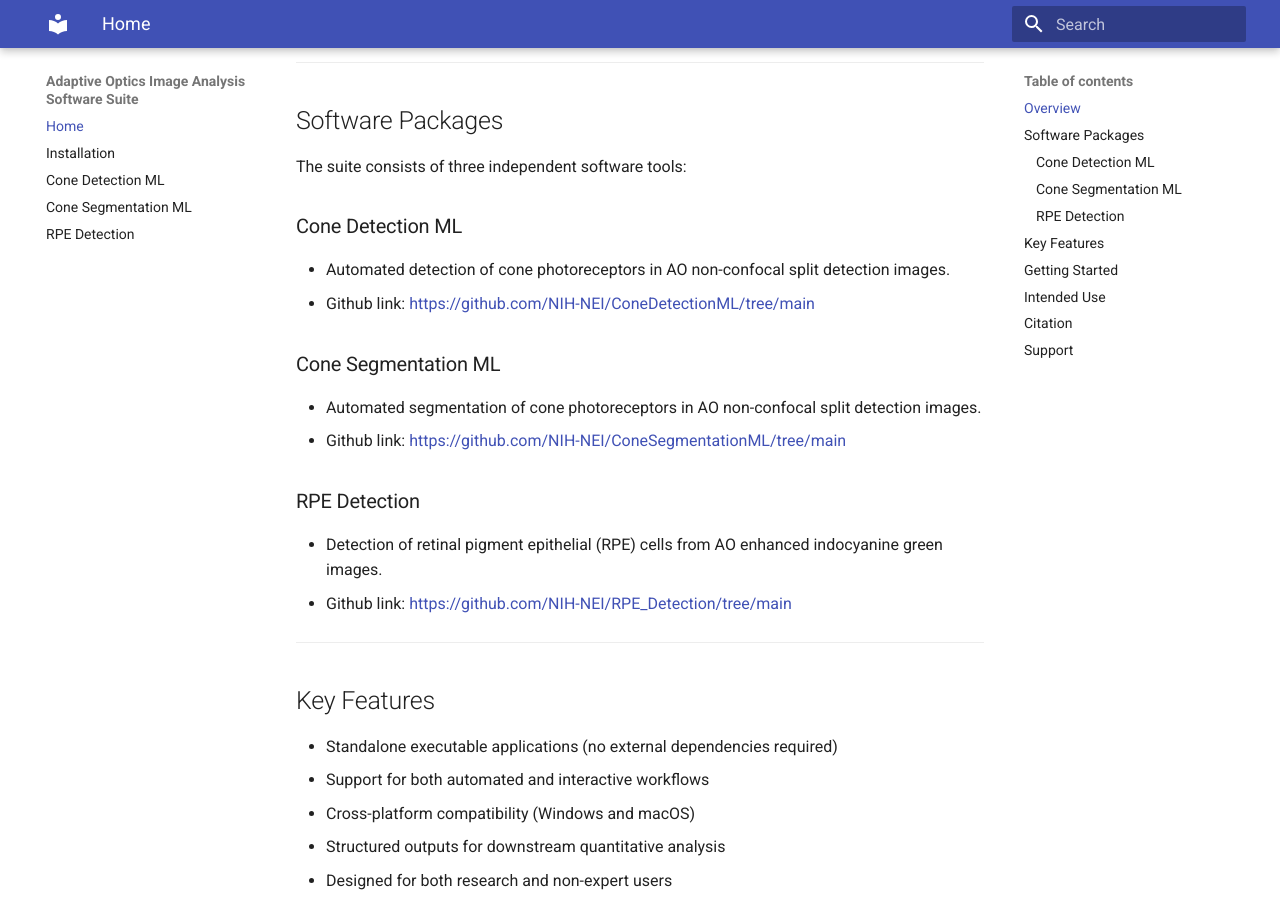
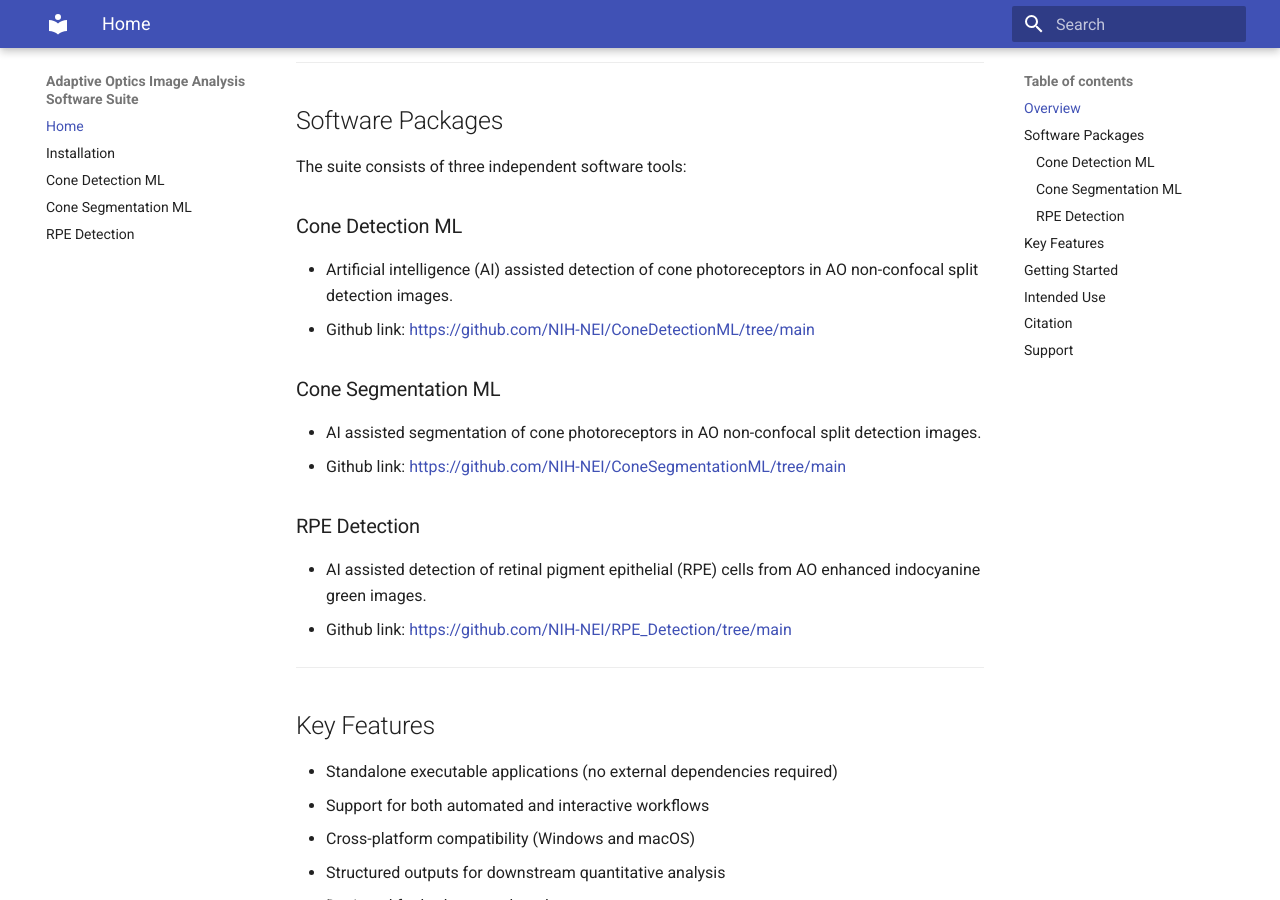
Before and after one commit to NIH-NEI/AO_software_docs, an MkDocs documentation site: the page built from docs/index.md, in a window 1280 px wide and 900 px high, scrolled down 455 px. Built offline with MkDocs 1.6.1 and Material for MkDocs 9.7.7, drawn with Linux system fonts in a browser that asks for light colours.

Commit message:
Updated Index.md

```diff
--- a/docs/index.md
+++ b/docs/index.md
@@ -17,15 +17,15 @@ This software suite provides user-friendly tools that integrate automated algori
 The suite consists of three independent software tools:
 
 ### Cone Detection ML
-- Automated detection of cone photoreceptors in AO non-confocal split detection images.
+- Artificial intelligence (AI) assisted detection of cone photoreceptors in AO non-confocal split detection images.
 - Github link: [https://github.com/NIH-NEI/ConeDetectionML/tree/main](https://github.com/NIH-NEI/ConeDetectionML/tree/main)
 
 ### Cone Segmentation ML
-- Automated segmentation of cone photoreceptors in AO non-confocal split detection images.
+- AI assisted segmentation of cone photoreceptors in AO non-confocal split detection images.
 - Github link: [https://github.com/NIH-NEI/ConeSegmentationML/tree/main](https://github.com/NIH-NEI/ConeSegmentationML/tree/main)
 
 ### RPE Detection
-- Detection of retinal pigment epithelial (RPE) cells from AO enhanced indocyanine green images.
+- AI assisted detection of retinal pigment epithelial (RPE) cells from AO enhanced indocyanine green images.
 - Github link: [https://github.com/NIH-NEI/RPE_Detection/tree/main](https://github.com/NIH-NEI/RPE_Detection/tree/main)
 
 ---
```
